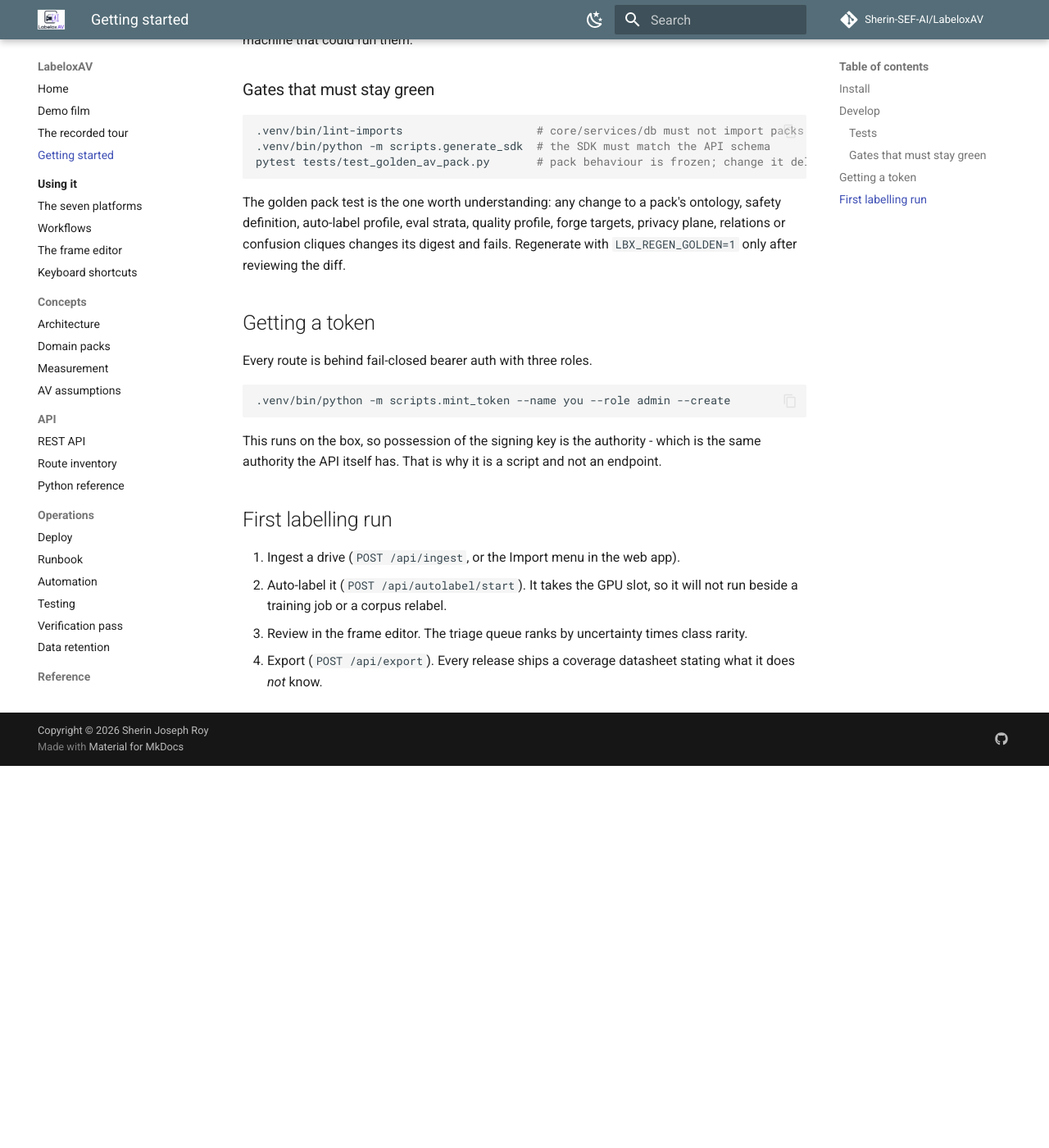
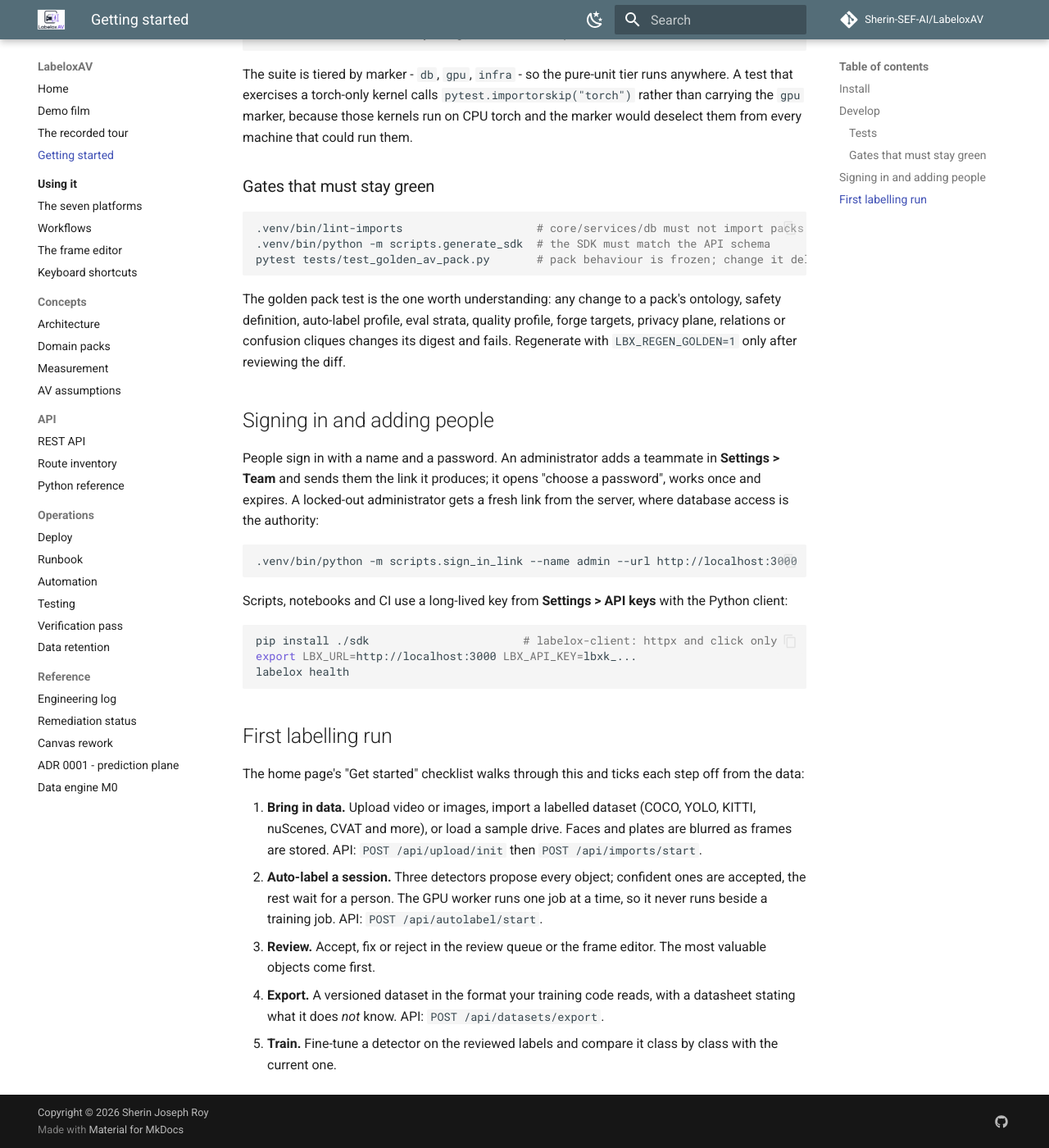
Before and after one commit to Sherin-SEF-AI/LabeloxAV, an MkDocs documentation site: the page built from docs/getting-started.md, in a window 1280 px wide and 1400 px high, scrolled down 1036 px. Shown: the whole window at 82% size. Built offline with MkDocs 1.6.1 and Material for MkDocs 9.7.7, drawn with Linux system fonts in a browser that asks for light colours; comment, search, counter and statistics services are not loaded; before the commit the page ends 1970 px from its top, so only the background shows below that; some of the changed text lies outside the part shown.

Commit message:
Bring the README and getting-started guide in line with how the product now works
Both said the installer prints a token to sign in with and described minting tokens by hand. The
installer ends with a sign-in link, people sign in with passwords, teammates are invited from Settings >
Team, and scripts use API keys with the labelox-client package. The first labelling run now follows the
home page checklist and names the real endpoints (/api/imports/start, /api/datasets/export) instead of
two that do not exist.

Co-Authored-By: Claude Opus 5.5 <noreply@anthropic.com>

````diff
--- a/docs/getting-started.md
+++ b/docs/getting-started.md
@@ -10,10 +10,14 @@ cd LabeloxAV
 ./scripts/install.sh
 ```
 
-The installer generates secrets, builds images, brings up Postgres and MinIO, applies the schema, seeds the
-ontology, starts the API and web app, creates the first administrator, and prints the token to sign in with.
-Open `http://localhost:3000`. Re-running is safe: it never rotates a secret that already exists and never
-creates a second administrator.
+The installer picks free ports, generates secrets, builds the images, starts the infrastructure (Postgres,
+MinIO, Redis, Redpanda), applies the schema, seeds the ontology, starts the API, the web app and the GPU
+worker, and ends with a sign-in link for the administrator: open it and choose a password. Re-running is
+safe: it never rotates a secret that already exists and never creates a second administrator.
+
+`./scripts/doctor.sh` checks the installation, from Docker and the GPU runtime to whether the GPU worker is
+running, and says how to fix whatever is not right. [DEPLOY.md](DEPLOY.md) covers GPUs, optional services,
+TLS and backups.
 
 Secrets are generated rather than requested because the application refuses to boot on built-in defaults
 anywhere that is not a local dev box. A first run would otherwise fail listing seven variables the operator
@@ -25,8 +29,8 @@ model paths that need CUDA refuse rather than fabricating a result.
 ## Develop
 
 ```bash
-make up            # Postgres, MinIO, Redis, Redpanda, lakeFS
-make install       # dependencies, migrations, ontology seed
+make up            # Postgres, MinIO, Redis, Redpanda, plus lakeFS, Lichtblick and MLflow
+make install       # the virtualenv and dependencies
 make api           # FastAPI on :8000
 make web           # Next.js on :3000
 ```
@@ -55,21 +59,36 @@ The golden pack test is the one worth understanding: any change to a pack's onto
 auto-label profile, eval strata, quality profile, forge targets, privacy plane, relations or confusion
 cliques changes its digest and fails. Regenerate with `LBX_REGEN_GOLDEN=1` only after reviewing the diff.
 
-## Getting a token
+## Signing in and adding people
 
-Every route is behind fail-closed bearer auth with three roles.
+People sign in with a name and a password. An administrator adds a teammate in **Settings > Team** and
+sends them the link it produces; it opens "choose a password", works once and expires. A locked-out
+administrator gets a fresh link from the server, where database access is the authority:
 
 ```bash
-.venv/bin/python -m scripts.mint_token --name you --role admin --create
+.venv/bin/python -m scripts.sign_in_link --name admin --url http://localhost:3000
 ```
 
-This runs on the box, so possession of the signing key is the authority - which is the same authority the
-API itself has. That is why it is a script and not an endpoint.
+Scripts, notebooks and CI use a long-lived key from **Settings > API keys** with the Python client:
+
+```bash
+pip install ./sdk                       # labelox-client: httpx and click only
+export LBX_URL=http://localhost:3000 LBX_API_KEY=lbxk_...
+labelox health
+```
 
 ## First labelling run
 
-1. Ingest a drive (`POST /api/ingest`, or the Import menu in the web app).
-2. Auto-label it (`POST /api/autolabel/start`). It takes the GPU slot, so it will not run beside a training
-   job or a corpus relabel.
-3. Review in the frame editor. The triage queue ranks by uncertainty times class rarity.
-4. Export (`POST /api/export`). Every release ships a coverage datasheet stating what it does *not* know.
+The home page's "Get started" checklist walks through this and ticks each step off from the data:
+
+1. **Bring in data.** Upload video or images, import a labelled dataset (COCO, YOLO, KITTI, nuScenes, CVAT
+   and more), or load a sample drive. Faces and plates are blurred as frames are stored.
+   API: `POST /api/upload/init` then `POST /api/imports/start`.
+2. **Auto-label a session.** Three detectors propose every object; confident ones are accepted, the rest wait
+   for a person. The GPU worker runs one job at a time, so it never runs beside a training job.
+   API: `POST /api/autolabel/start`.
+3. **Review.** Accept, fix or reject in the review queue or the frame editor. The most valuable objects come
+   first.
+4. **Export.** A versioned dataset in the format your training code reads, with a datasheet stating what it
+   does *not* know. API: `POST /api/datasets/export`.
+5. **Train.** Fine-tune a detector on the reviewed labels and compare it class by class with the current one.
````
Also changed, not shown: README.md (+8 -3 lines).
